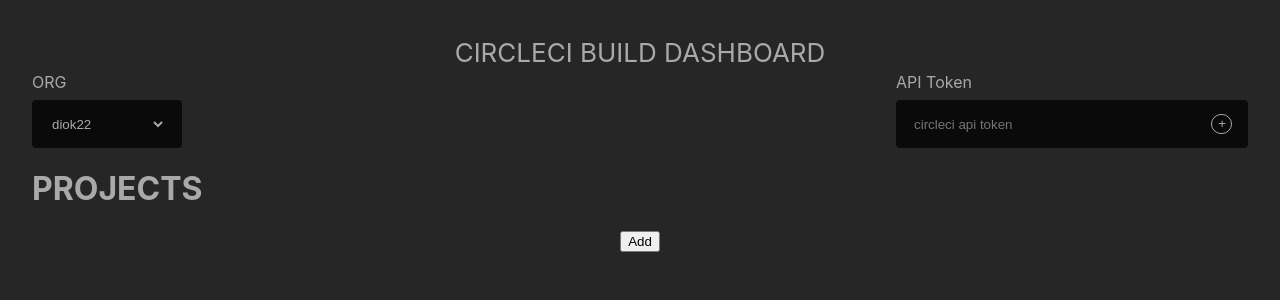
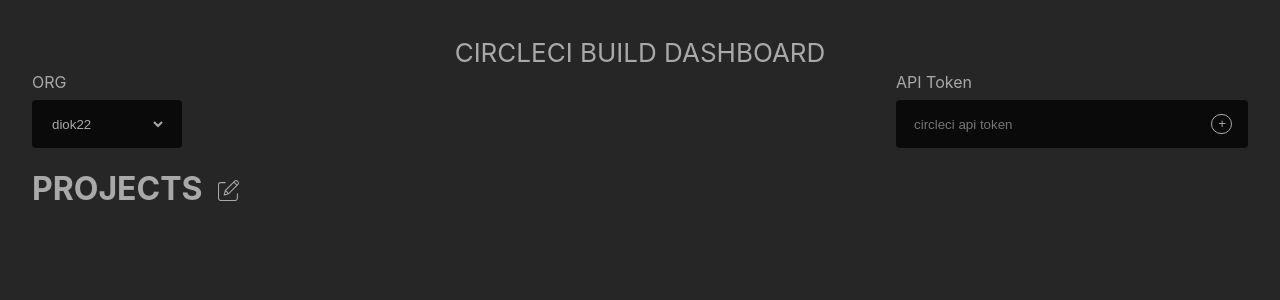
Before and after one commit to LaszloBogacsi/circleci-dashboard, a React (Create React App) app: page / in a window 1280 px wide. Shown: the top 300 px of the page. Built offline with nearby package versions, Linux system fonts and the light colour scheme.

Commit message:
manage projects icon

```diff
--- a/src/App.css
+++ b/src/App.css
@@ -5,7 +5,7 @@
   --running: #31447c;
   --cancelled: #444444;
   --on-hold: #8267e4;
-  --secondary-text-color: darkgrey;
+  --secondary-text-color: #a9a9a9;
   --primary-text-color: whitesmoke;
   --app-background-color: #262626;
   --input-background-color: #0a0a0a;
--- a/src/App.tsx
+++ b/src/App.tsx
@@ -5,6 +5,7 @@
 import cancelled from './img/cancelled.svg'
 import running from './img/running.svg'
 import on_hold from './img/on_hold.svg'
+import edit from './img/edit.svg'
 
 import styles from './widget.module.css';
 import wcStyles from './widget-container.module.css';
@@ -38,7 +39,7 @@
                 jobs: [{workflowId: "ae768c71-303e-44e0-a223-5bc3d7a35354", jobs: jobs.items}]
             })));
         } else {
-            return await get<ApiData[]>("http://localhost:4000/data", {projects: projects.join(",")});
+            return await get<ApiData[]>("http://localhost:4000/data", {projects: projects.map(project => `${project.name}|${project.branch}`).join(",")});
         }
     }
 
@@ -3435,7 +3436,7 @@
                     <APITokenInput setApiToken={setApiToken}/>
                 </div>
                 <Route path="/" exact render={() => <Dashboard projects={selectedProjects}/>}/>
-                <Route path="/add" exact render={() => <AddProjects selectedOrg={selectedOrg} selectedProjects={selectedProjects} setSelectedProjects={setFollowedSelectedProjects}/>}/>
+                <Route path="/edit-projects" exact render={() => <AddProjects selectedOrg={selectedOrg} selectedProjects={selectedProjects} setSelectedProjects={setFollowedSelectedProjects}/>}/>
             </div>
         </Router>
     );
@@ -3575,6 +3576,7 @@
             }
             const widgetWorkflows = getWidgetWorkflows(data);
             const latestPipeline = data.pipelines.length ? data.pipelines[0] : undefined
+            console.log(apiData);
             const getDuration = (workflows: any[]): number => {
                 if (!workflows.length) return 0;
 
@@ -3618,7 +3620,7 @@
                 projectName: data.project.toLocaleUpperCase(),
                 pipelineNumber: latestPipeline ? `#${latestPipeline?.number}` : "",
                 branch: latestPipeline?.vcs.branch,
-                commitSubject: latestPipeline?.vcs.commit.subject,
+                commitSubject: latestPipeline?.vcs.commit?.subject,
                 actorName: latestPipeline?.trigger.actor.login,
                 repoUrl: latestPipeline?.vcs.origin_repository_url,
                 revisionUrl: `${latestPipeline?.vcs.origin_repository_url}/commit/${latestPipeline?.vcs.revision}`,
@@ -3632,10 +3634,12 @@
 
     return (
         <div>
-            <div>
+            <div className={styles.dashboardHeader}>
                 <h1>PROJECTS</h1>
-                <Link to="/add">
-                    <button>Add</button>
+                <Link to="/edit-projects">
+                    <div title="Manage Projects">
+                        <object data={edit} type="image/svg+xml" className={styles.svg}>icon</object>
+                    </div>
                 </Link>
             </div>
             <WidgetContainer widgetData={processAPIData(apiData)}/>
@@ -3724,7 +3728,7 @@
     state: string
     trigger: { actor: { login: string, avatar_url: string }, received_at: string, type: string }
     updated_at: string
-    vcs: { branch: string, commit: { body: string, subject: string }, origin_repository_url: string, provider_name: string, revision: string, target_repository_url: string }
+    vcs: { branch: string, commit?: { body: string, subject: string }, origin_repository_url: string, provider_name: string, revision: string, target_repository_url: string }
 }
 
 interface WidgetProps {
--- a/src/widget.module.css
+++ b/src/widget.module.css
@@ -159,6 +159,20 @@
 }
 
 h1 {
+    color: var(--secondary-text-color);
+    display: inline-block;
+    margin-right: 1rem;
+}
+
+.dashboardHeader {
     text-align: left;
-    color: var(--secondary-text-color);
 }
+
+.dashboardHeader a {
+    display: inline-block;
+}
+
+.dashboardHeader object {
+    width: 1.3rem;
+    height: 1.3rem;
+}
```
Also changed, not shown: src/img/edit.svg (added).
